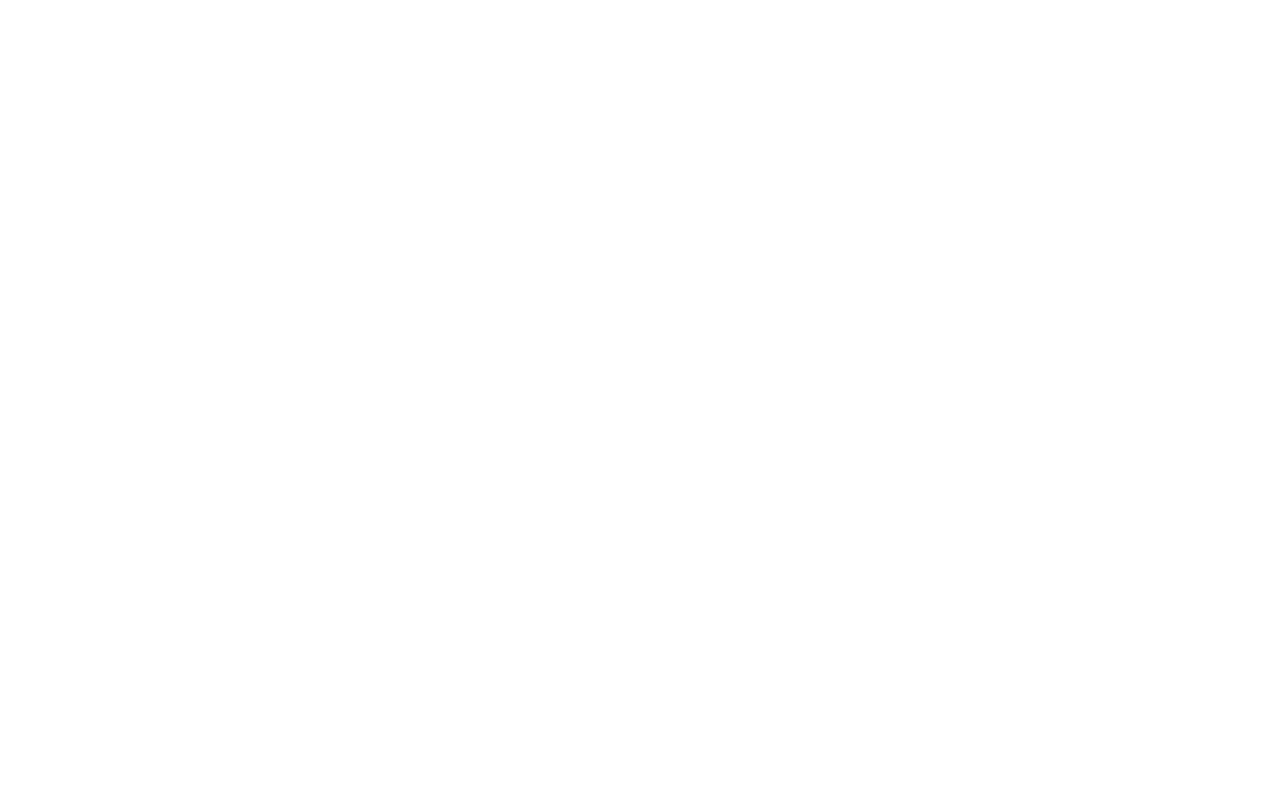
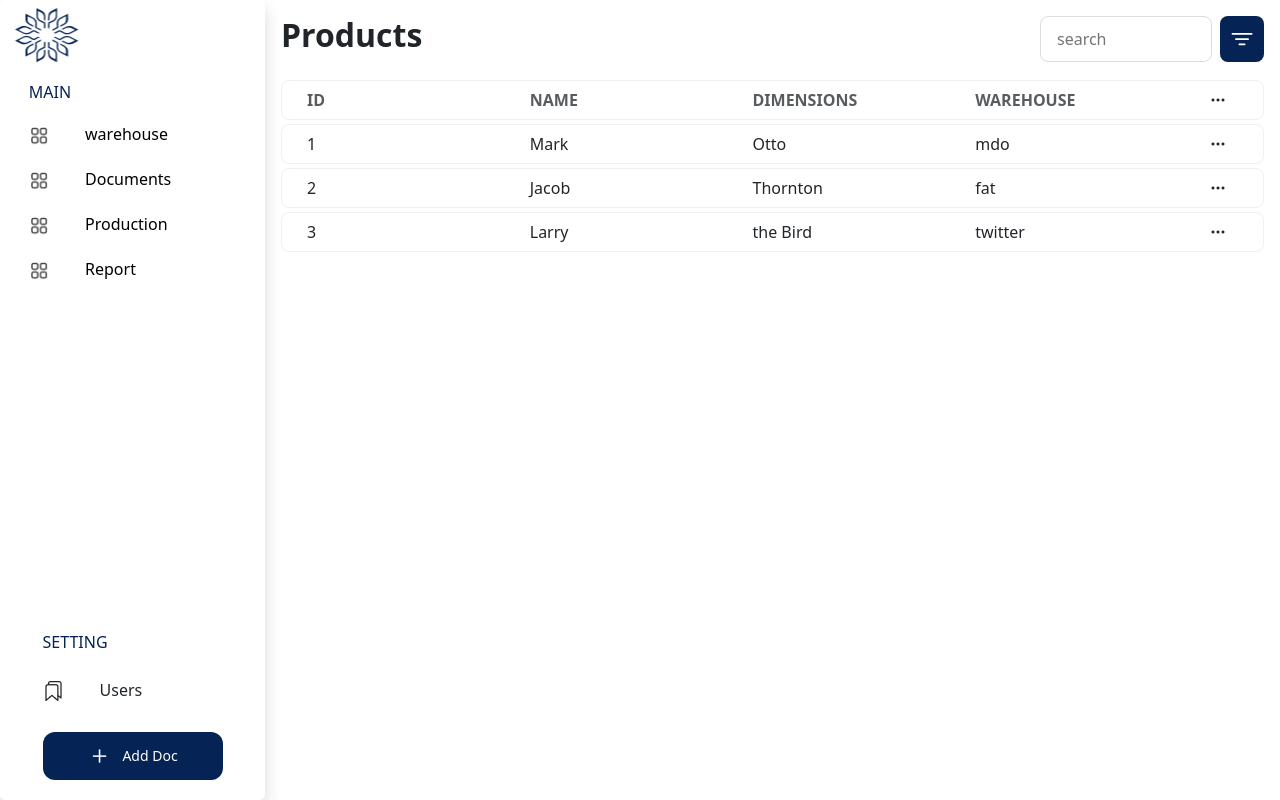
Before and after one commit to pouriaco/WarehouseProject, an Angular app in the folder warehouse-frontend/: page /products in a window 1280 px wide. Before the commit this address led to /. Shown: the top 800 px of the page. Built offline with nearby package versions, Linux system fonts and the light colour scheme.

Commit message:
products page added to branch

```diff
--- a/warehouse-frontend/src/app/app-routing.module.ts
+++ b/warehouse-frontend/src/app/app-routing.module.ts
@@ -3,11 +3,13 @@
 import { AppComponent } from './app.component';
 import { LoginComponent } from './components/auth/login/login.component';
 import { SidebarComponent } from './components/nav/sidebar/sidebar.component';
+import { ProductComponent } from './components/page/product/product.component';
 
 const routes: Routes = [
   // {path:'' , component:AppComponent},
   {path:'login' , component:LoginComponent},
-  {path:'sidebar' , component:SidebarComponent}
+  {path:'sidebar' , component:SidebarComponent},
+  {path:'products' , component:ProductComponent}
 ];
 
 @NgModule({
--- a/warehouse-frontend/src/app/app.component.html
+++ b/warehouse-frontend/src/app/app.component.html
@@ -1,4 +1,5 @@
 <!-- <app-sidebar></app-sidebar> -->
 <!-- <app-login></app-login> -->
 <!-- <button class="btn btn-outline-primary">test</button> -->
+<app-product></app-product>
 <router-outlet></router-outlet>
--- a/warehouse-frontend/src/app/app.module.ts
+++ b/warehouse-frontend/src/app/app.module.ts
@@ -4,12 +4,14 @@
 import { AppComponent } from './app.component';
 import { LoginComponent } from './components/auth/login/login.component';
 import { SidebarComponent } from './components/nav/sidebar/sidebar.component';
+import { ProductComponent } from './components/page/product/product.component';
 
 @NgModule({
   declarations: [
     AppComponent,
     LoginComponent,
-    SidebarComponent
+    SidebarComponent,
+    ProductComponent
   ],
   imports: [
     BrowserModule,
--- /dev/null
+++ b/warehouse-frontend/src/app/components/page/product/product.component.css
@@ -0,0 +1,33 @@
+.page{
+    height: 100vh;
+    overflow: hidden;
+}
+
+.btn-dark-blue{
+    border: none;
+    border-radius: 8px;
+    background-color: #052355;
+    transition: all 0.19s;
+}
+
+.search-input{
+    border: 0.5px solid rgb(221, 221, 221);
+    border-radius: 8px;
+    width: 70%;
+}
+
+.page-table-row{
+    border: 0.5px solid rgb(240, 240, 240);
+    border-radius: 8px;
+    margin-top: 2px;
+    margin-bottom: 2px;
+    height: 40px;
+}
+
+.page-table-row td , th{
+    width: 10%;
+}
+
+.page-table-row .item-menu{
+    width: 2%;
+}
--- /dev/null
+++ b/warehouse-frontend/src/app/components/page/product/product.component.html
@@ -0,0 +1,73 @@
+<div class="page d-flex">
+    <div>
+        <app-sidebar></app-sidebar>
+    </div>
+    <div class="section w-100 overflow-y-scroll">
+        <div class="d-flex justify-content-between px-3 pt-3 ">
+            <div class="col-3">
+                <h2 class="fw-bold">Products</h2>
+            </div>
+            <div class="col-3 d-flex justify-content-end">
+                <input type="text" class="search-input me-2 ps-3" placeholder="search">
+                <button class="btn-dark-blue text-white px-2 fs-3"><i class="bi bi-filter"></i></button>
+            </div>
+        </div>
+        <div class="px-3 mt-3 ">
+            <table class="w-100 ">
+                <tbody class="d-flex justify-content-between flex-column">
+                    <tr class="page-table-row d-flex justify-content-between align-items-center px-4">
+                        <th scope="col" class="text-muted">ID</th>
+                        <th scope="col" class="text-muted">NAME</th>
+                        <th scope="col" class="text-muted">DIMENSIONS</th>
+                        <th scope="col" class="text-muted">WAREHOUSE</th>
+                        <button class="btn btn-white" type="button" id="dropdownMenu2" data-bs-toggle="dropdown" aria-expanded="false">
+                            <i class="bi bi-three-dots"></i>
+                        </button>
+                        <ul class="dropdown-menu" aria-labelledby="dropdownMenu2">
+                            <li><button class="dropdown-item" type="button">Delete All</button></li>
+                        </ul>
+                    </tr>
+                    <tr class="page-table-row d-flex justify-content-between align-items-center px-4">
+                        <td>1</td>
+                        <td>Mark</td>
+                        <td>Otto</td>
+                        <td>mdo</td>
+                        <!-- <td class="item-menu"><i class="bi bi-three-dots"></i></td> -->
+                        <button class="btn btn-white" type="button" id="dropdownMenu2" data-bs-toggle="dropdown" aria-expanded="false">
+                            <i class="bi bi-three-dots"></i>
+                        </button>
+                        <ul class="dropdown-menu" aria-labelledby="dropdownMenu2">
+                            <li><button class="dropdown-item" type="button">Delete</button></li>
+                        </ul>
+                    </tr>
+                    <tr class="page-table-row d-flex justify-content-between align-items-center px-4">
+                        <td>2</td>
+                        <td>Jacob</td>
+                        <td>Thornton</td>
+                        <td>fat</td>
+                        <!-- <td class="item-menu"><i class="bi bi-three-dots"></i></td> -->
+                        <button class="btn btn-white" type="button" id="dropdownMenu2" data-bs-toggle="dropdown" aria-expanded="false">
+                            <i class="bi bi-three-dots"></i>
+                        </button>
+                        <ul class="dropdown-menu" aria-labelledby="dropdownMenu2">
+                            <li><button class="dropdown-item" type="button">Delete</button></li>
+                        </ul>
+                    </tr>
+                    <tr class="page-table-row d-flex justify-content-between align-items-center px-4">
+                        <td>3</td>
+                        <td>Larry</td>
+                        <td>the Bird</td>
+                        <td>twitter</td>
+                        <!-- <td class="item-menu"><i class="bi bi-three-dots"></i></td> -->
+                        <button class="btn btn-white" type="button" id="dropdownMenu2" data-bs-toggle="dropdown" aria-expanded="false">
+                            <i class="bi bi-three-dots"></i>
+                        </button>
+                        <ul class="dropdown-menu" aria-labelledby="dropdownMenu2">
+                            <li><button class="dropdown-item" type="button">Delete</button></li>
+                        </ul>
+                    </tr>
+                </tbody>
+            </table>
+        </div>
+    </div>
+</div>
--- a/warehouse-frontend/src/styles.css
+++ b/warehouse-frontend/src/styles.css
@@ -1 +1,4 @@
 /* You can add global styles to this file, and also import other style files */
+.w-85{
+    width: 85%;
+}
```
Also changed, not shown: warehouse-frontend/src/app/components/page/product/product.component.ts (added, +10 -0 lines), 1 other file (tests, documents, lock files or other folders).
